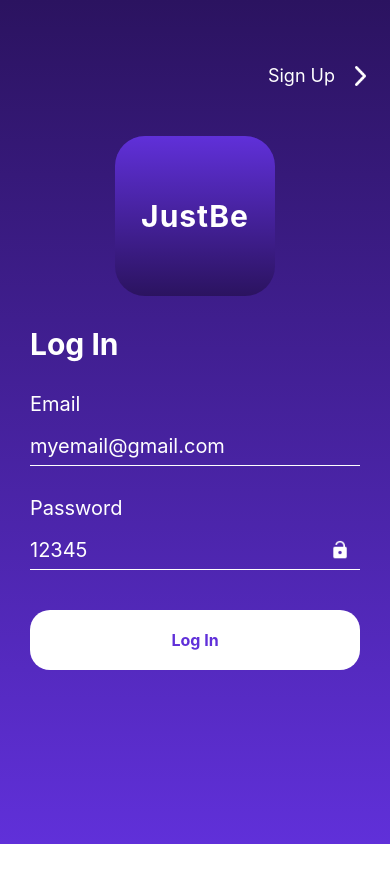
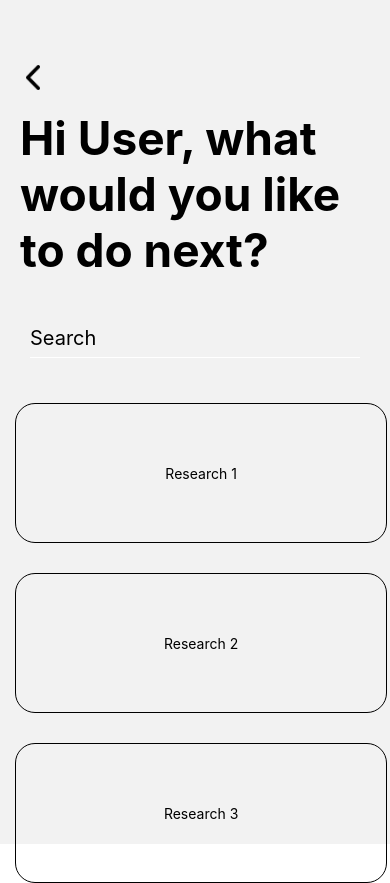
Before and after one commit to jp34/wallet, a React Native app in the folder wallet-mobile/: screen /Research in a window 390 px wide. Before the commit the page ends 844 px from the top, so only its background shows below. Built offline with nearby package versions, Linux system fonts and the light colour scheme.

Commit message:
Updated Dashboard, added research pages and made QOL changes specifically for client demo

```diff
--- a/wallet-mobile/App.js
+++ b/wallet-mobile/App.js
@@ -5,6 +5,7 @@ import Login from "./src/views/Login";
 import Dashboard from "./src/views/Dashboard";
 import Profile from "./src/views/Profile";
 import MyHealth from "./src/views/MyHealth";
+import Research from "./src/views/Research"
 
 const Stack = createNativeStackNavigator();
 
@@ -12,13 +13,14 @@ const App = () => {
 	return (
 		<NavigationContainer>
 			<Stack.Navigator
-			screenOptions={{ headerShown: false, gestureEnabled: false }}
+			screenOptions={{ headerShown: false, gestureEnabled: true, gestureResponseDistance: {horizontal: 20} }}
 			initialRouteName={Login}
 			>
 				<Stack.Screen name="Login" component={Login} />
 				<Stack.Screen name="Dashboard" component={Dashboard} />
 				<Stack.Screen name="Profile" component={Profile} />
 				<Stack.Screen name="MyHealth" component={MyHealth} />
+				<Stack.Screen name="Research" component={Research} />
 			</Stack.Navigator>
 		</NavigationContainer>
 	);
--- a/wallet-mobile/package.json
+++ b/wallet-mobile/package.json
@@ -20,6 +20,7 @@
     "react-bootstrap": "^2.6.0",
     "react-dom": "18.1.0",
     "react-native": "0.70.5",
+    "react-native-gesture-handler": "^2.8.0",
     "react-native-web": "~0.18.9"
   },
   "devDependencies": {
--- a/wallet-mobile/src/views/Dashboard.js
+++ b/wallet-mobile/src/views/Dashboard.js
@@ -26,15 +26,42 @@ const Dashboard = ({ navigation }) => {
     );
   }
 
-  // Renders myHealth Panel
-  function renderPanel() {
+  // Renders all Panels
+  function renderPanels() {
     return (
+      <View style={styles.panelContainer}>
+        {/*myHealth Panel*/}
         <TouchableOpacity
           style={styles.panelView}
           onPress={() => navigation.navigate("MyHealth")}
         >
           <Text style={styles.panelText}>myHealth</Text>
         </TouchableOpacity>
+
+        {/*Import Records Panel -- Currently links to healkth page as wallet hasnt been built yet*/}
+        <TouchableOpacity
+          style={styles.panelView}
+          onPress={() => navigation.navigate("MyHealth")}
+        >
+          <Text style={styles.panelText}>Import Records </Text>
+        </TouchableOpacity>
+
+        {/*Research Panel*/}
+        <TouchableOpacity
+          style={styles.panelView}
+          onPress={() => navigation.navigate("Research")}
+        >
+          <Text style={styles.panelText}>Research</Text>
+        </TouchableOpacity>
+
+        {/*Wallet Panel -- Currently links to healkth page as wallet hasnt been built yet*/}
+        <TouchableOpacity
+          style={styles.panelView}
+          onPress={() => navigation.navigate("MyHealth")}
+        >
+          <Text style={styles.panelText}>My Wallet</Text>
+        </TouchableOpacity>
+      </View>
     );
   }
 
@@ -43,7 +70,7 @@ const Dashboard = ({ navigation }) => {
       <View style={styles.container}>
         {renderProfileHeader()}
         {renderTitle()}
-        {renderPanel()}
+        {renderPanels()}
       </View>
     </View>
   );
@@ -81,7 +108,7 @@ const styles = StyleSheet.create({
   },
   panelView: {
     marginTop: 30,
-    marginHorizontal: 30,
+    marginHorizontal: 10,
     width: "43%",
     height: 140,
     borderRadius: 20,
@@ -90,6 +117,13 @@ const styles = StyleSheet.create({
     borderWidth: 1,
   },
   panelText: { fontSize: 26, fontWeight: "bold" },
+  panelContainer: {
+    width: '100%',
+    height: '50%',
+    padding: 5,
+    flexDirection: 'row',
+    flexWrap: 'wrap'
+  }
 });
 
 export default Dashboard;
--- a/wallet-mobile/src/views/MyHealth.js
+++ b/wallet-mobile/src/views/MyHealth.js
@@ -3,6 +3,8 @@ import { View, StyleSheet, TouchableOpacity, Image, Text } from "react-native";
 
 const MyHealth = ({ navigation }) => {
   // Renders Profile Header
+  // Commented out to add back button for demo until swipe gestures work -- TODO: will still need to relocate proile button to make room for back button (swipe isnt always intuitive)
+  /*
   function renderProfileHeader() {
     return (
       <TouchableOpacity
@@ -16,7 +18,22 @@ const MyHealth = ({ navigation }) => {
       </TouchableOpacity>
     );
   }
+*/
 
+// Renders back button
+function renderBackButton() {
+  return (
+    <TouchableOpacity
+      onPress={() => navigation.goBack()}
+      style={styles.backHeader}
+    >
+      <Image
+        source={require("../../assets/chevron-left.png")}
+        style={styles.backImage}
+      />
+    </TouchableOpacity>
+  );
+}
   // Render Title
   function renderTitle() {
     return (
@@ -83,7 +100,8 @@ const MyHealth = ({ navigation }) => {
   return (
     <View style={styles.page}>
       <View style={styles.container}>
-        {renderProfileHeader()}
+        {renderBackButton()}
+        {/*{renderProfileHeader()}*/}
         {renderTitle()}
         {renderDiagnoses()}
         {renderMedications()}
@@ -132,6 +150,17 @@ const styles = StyleSheet.create({
     marginHorizontal: 30,
     borderTopWidth: 1,
   },
+  backHeader: {
+    marginTop: 65,
+    paddingHorizontal: 20,
+    justifyContent: "flex-start",
+  },
+  backImage: {
+    width: 25,
+    height: 25,
+    tintColor: "#000",
+    resizeMode: "contain",
+  },
 });
 
 export default MyHealth;
--- /dev/null
+++ b/wallet-mobile/src/views/Research.js
@@ -0,0 +1,170 @@
+import React from "react";
+import { View, StyleSheet, Image, TouchableOpacity, Text, TextInput } from "react-native";
+
+const Research = ({ navigation }) => {
+  // Render Title
+  function renderTitle() {
+    return (
+      <View style={styles.titleView}>
+        <Text style={styles.titleText}>Hi User, what would you like to do next? </Text>
+      </View>
+    );
+  }
+
+  // Renders Login Form
+  function renderSearchBar() {
+    return (
+      <View>
+        {/* Form */}
+        <View style={styles.formGroup}>
+          {/*Search Bar*/}
+          <View style={styles.inputGroup}>
+            <TextInput
+              style={styles.input}
+              placeholder="Search"
+              placeholderTextColor="#000"
+            />
+          </View>
+          </View>
+        </View>
+    );
+  }
+
+  // Renders Research information cards
+  function renderCards() {
+    return (
+      <View style={styles.cardContainer}>
+        {/*Research Card Def 1*/}
+        <TouchableOpacity
+          style={styles.cardView}
+        >
+          <Text style={styles.panelText}>Research 1</Text>
+        </TouchableOpacity>
+        {/*Research Card Def 2*/}
+        <TouchableOpacity
+          style={styles.cardView}
+        >
+          <Text style={styles.panelText}>Research 2</Text>
+        </TouchableOpacity>
+        {/*Research Card Def 3*/}
+        <TouchableOpacity
+          style={styles.cardView}
+        >
+          <Text style={styles.panelText}>Research 3</Text>
+        </TouchableOpacity>
+      </View>
+    );
+  }
+/*
+  Call with parameter pointing to the relevant database "object"
+  and use that to display a new version of the page similar to how the profile
+  button works - but with the chance to go back to the same page.
+  function renderResearch(object) {
+
+  }
+*/
+
+// Renders back button
+function renderBackButton() {
+  return (
+    <TouchableOpacity
+      onPress={() => navigation.goBack()}
+      style={styles.backHeader}
+    >
+      <Image
+        source={require("../../assets/chevron-left.png")}
+        style={styles.backImage}
+      />
+    </TouchableOpacity>
+  );
+}
+
+  return (
+    <View style={styles.page}>
+      <View style={styles.container}>
+        {renderBackButton()}
+        {renderTitle()}
+        {renderSearchBar()}
+        {renderCards()}
+      </View>
+    </View>
+  );
+};
+
+const styles = StyleSheet.create({
+  page: {
+    display: "flex",
+    width: "100%",
+    height: "100%",
+  },
+  container: {
+    width: "100%",
+    height: "100%",
+  },
+  header: {
+    marginTop: 65,
+    paddingHorizontal: 20,
+    justifyContent: "flex-start",
+  },
+  headerImage: {
+    width: 45,
+    height: 45,
+    tintColor: "#000",
+    resizeMode: "contain",
+  },
+  titleView: {
+    paddingHorizontal: 20,
+    marginTop: 20,
+  },
+  titleText: {
+    color: "#000",
+    fontSize: 46,
+    fontWeight: "bold",
+  },
+  cardContainer: {
+    width: '98%',
+    height: '50%',
+    padding: 5,
+    flexDirection: 'row',
+    flexWrap: 'wrap'
+  },
+  formGroup: {
+    marginTop: 10,
+    marginHorizontal: 30,
+  },
+  inputGroup: {
+    marginTop: 20,
+  },
+  input: {
+    marginVertical: 10,
+    borderBottomColor: "#fff",
+    borderBottomWidth: 1,
+    height: 40,
+    color: "#000",
+    fontSize: 20,
+  },
+  cardView: {
+    marginTop: 30,
+    marginHorizontal: 10,
+    width: "100%",
+    height: 140,
+    borderRadius: 20,
+    alignItems: "center",
+    justifyContent: "center",
+    borderWidth: 1,
+  },
+  backHeader: {
+    marginTop: 65,
+    paddingHorizontal: 20,
+    justifyContent: "flex-start",
+  },
+  backImage: {
+    width: 25,
+    height: 25,
+    tintColor: "#000",
+    resizeMode: "contain",
+  },
+
+});
+
+export default Research;
```
Also changed, not shown: wallet-mobile/assets/tempOfficeImg.jpg (added). Lines whose indentation alone changed are shown as unchanged.
